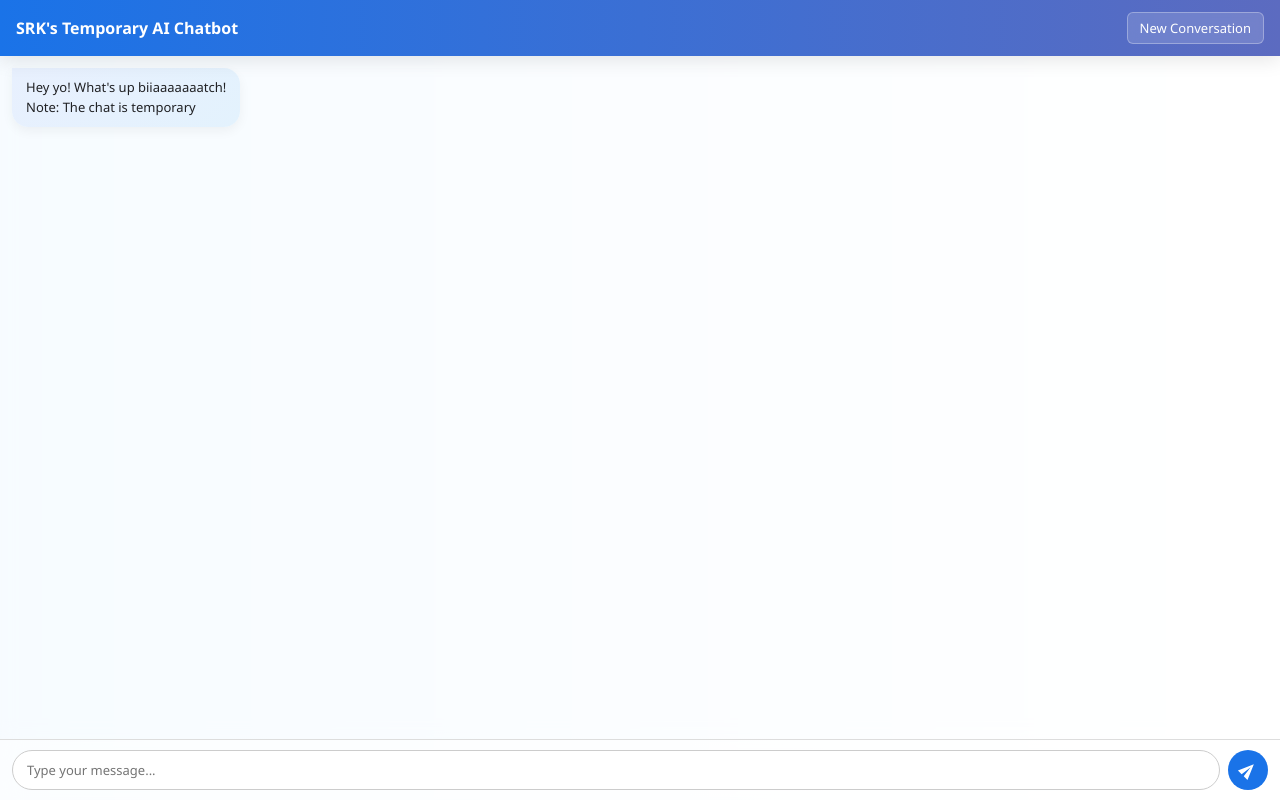
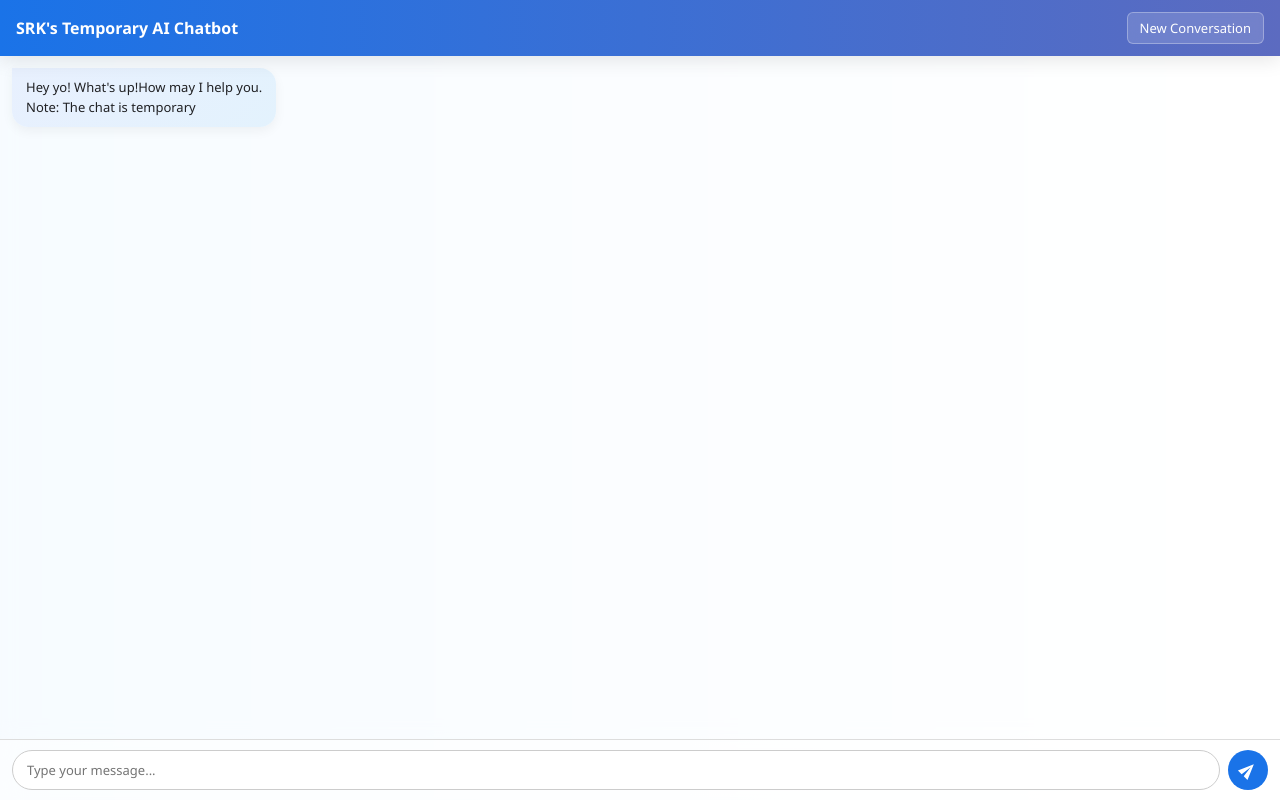
Before and after one commit to SOUNDHARRAJV/Chatbot, a plain HTML site: page index.html in a window 1280 px wide. Drawn offline with Linux system fonts and the light colour scheme.

Commit message:
Update index.html

```diff
--- a/index.html
+++ b/index.html
@@ -203,7 +203,7 @@
 
   <div class="chat-wrapper">
     <div id="chat-container">
-      <div class="bot-message">Hey yo! What's up biiaaaaaaatch!<br>Note: The chat is temporary</div>
+      <div class="bot-message">Hey yo! What's up!How may I help you.<br>Note: The chat is temporary</div>
     </div>
 
     <div id="input-area">
```
